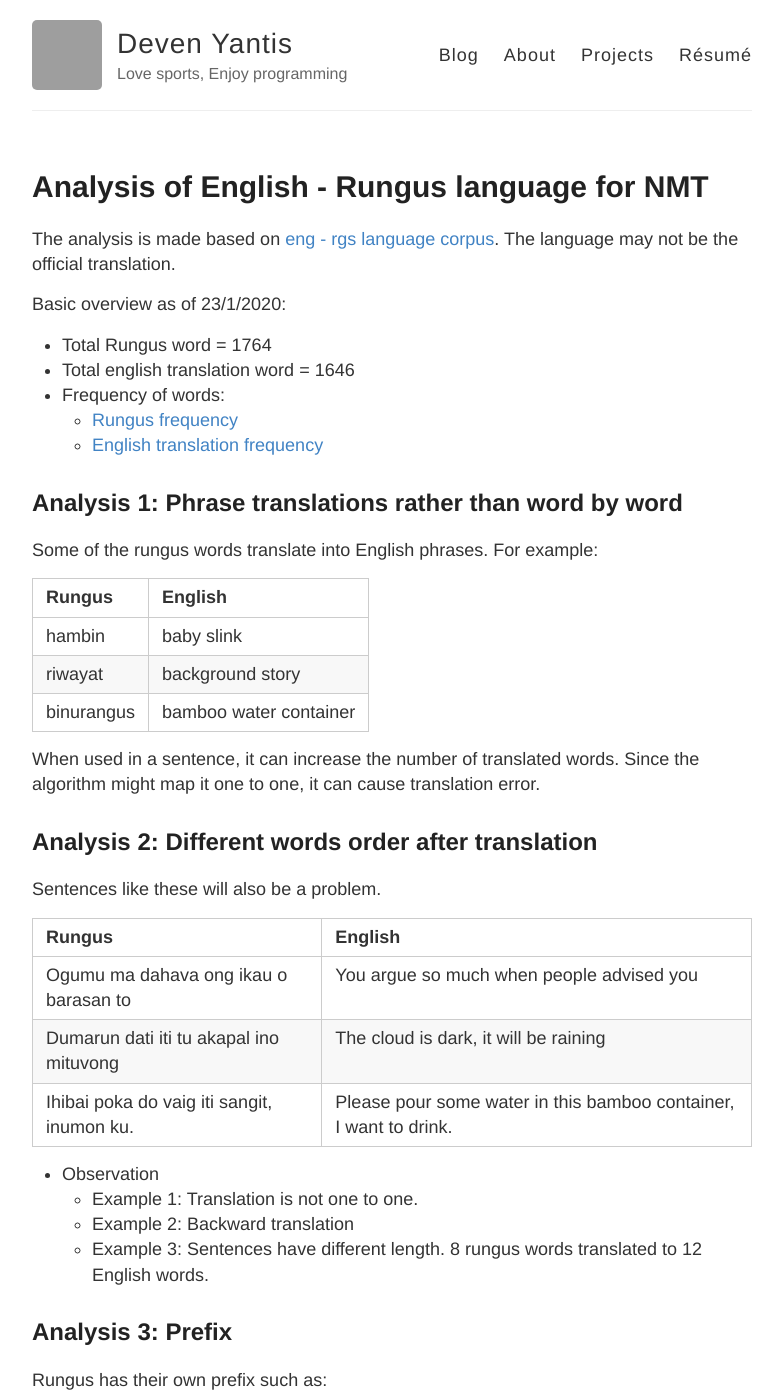
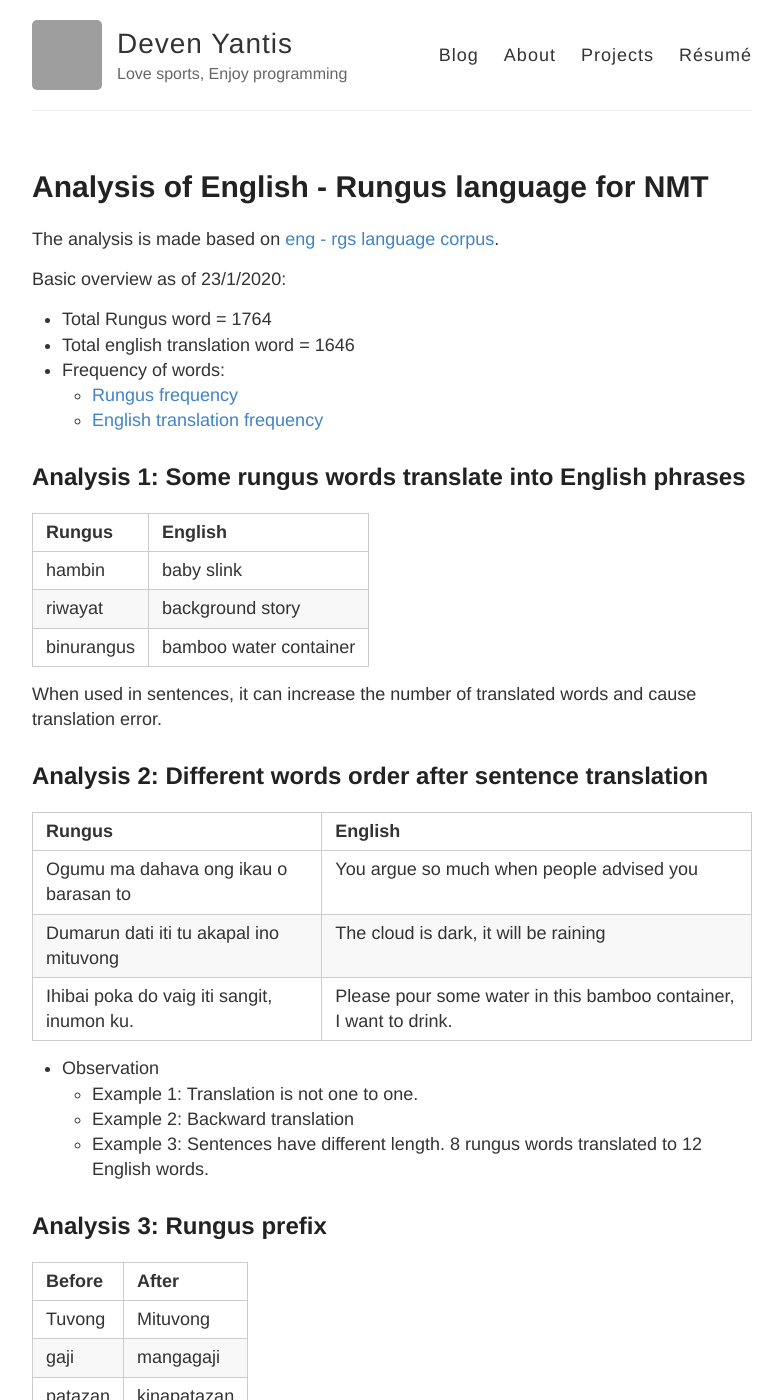
Before and after one commit to devennn/devennn.github.io, a Jekyll site: the page built from _posts/2020-01-23-analysis-of-english-rungus.md, in a window 1280 px wide and 1400 px high. Shown: the whole window, without its empty margins (248-1031 px from the left). Built offline with Jekyll 4.4.1, drawn with Linux system fonts in a browser that asks for light colours; some of the changed text lies outside the part shown; grey boxes are pictures that could not be loaded.

Commit message:
Update 2020-01-23-analysis-of-english-rungus.md

````diff
--- a/_posts/2020-01-23-analysis-of-english-rungus.md
+++ b/_posts/2020-01-23-analysis-of-english-rungus.md
@@ -3,7 +3,7 @@ layout: post
 title: Analysis of English - Rungus language for NMT
 ---
 
-The analysis is made based on [eng - rgs language corpus](https://github.com/devennn/rungus-language-corpus). The language may not be the official translation.
+The analysis is made based on [eng - rgs language corpus](https://github.com/devennn/rungus-language-corpus).
 
 Basic overview as of 23/1/2020:
 - Total Rungus word = 1764
@@ -12,9 +12,7 @@ Basic overview as of 23/1/2020:
   - [Rungus frequency](https://github.com/devennn/rungus-language-corpus/blob/master/rgs_overview.csv)
   - [English translation frequency](https://github.com/devennn/rungus-language-corpus/blob/master/rgs_eng_translated_overview.csv)
 
-## Analysis 1: Phrase translations rather than word by word
-
-Some of the rungus words translate into English phrases. For example:
+## Analysis 1: Some rungus words translate into English phrases
 
 | Rungus     | English                |
 |------------|------------------------|
@@ -22,11 +20,9 @@ Some of the rungus words translate into English phrases. For example:
 | riwayat    | background story       |
 | binurangus | bamboo water container |
 
-When used in a sentence, it can increase the number of translated words. Since the algorithm might map it one to one, it can cause translation error.
+When used in sentences, it can increase the number of translated words and cause translation error.
 
-## Analysis 2: Different words order after translation
-
-Sentences like these will also be a problem.
+## Analysis 2: Different words order after sentence translation
 
 | Rungus     | English                |
 |------------|------------------------|
@@ -39,9 +35,7 @@ Sentences like these will also be a problem.
   - Example 2: Backward translation
   - Example 3: Sentences have different length. 8 rungus words translated to 12 English words.
 
-## Analysis 3: Prefix
-
-Rungus has their own prefix such as:
+## Analysis 3: Rungus prefix
 
 | Before  | After       |
 |---------|-------------|
@@ -55,13 +49,13 @@ And there is no direct translation of the prefix when used in a sentence such as
 ```The buffalo's baby escaped == Nakalabus it uzog do karabau.```
 The example above will cause the algorithm to treat it as different words.
 
-## What's the plan?
+## My proposed solution?
 
-I find it useful to translate based on typical phrases rather than word by word. For example:
+I find it useful to train algorithm based on phrases rather than word by word. For example:
 ```
 English: My calf bitten by a dog.
 Rungus: Nokokot dot asu iti votis ku.
 ```
-_Nokokot_ is not _My_. Same as _votis ku_ is not _a dog_.
+_Nokokot_ is not _My_ and _votis ku_ is not _a dog_.
 
-My proposed solution will be that phrase _votis ku_ can be translated as _my calf_, and _Nokokot dot asu_ is translated as _bitten by a dog_. Having two phrases may give better results rather than one to one translation.
+Phrase _votis ku_ can be translated as _my calf_, and _Nokokot dot asu_ is translated as _bitten by a dog_. Having two phrases may reduce translation error.
````
